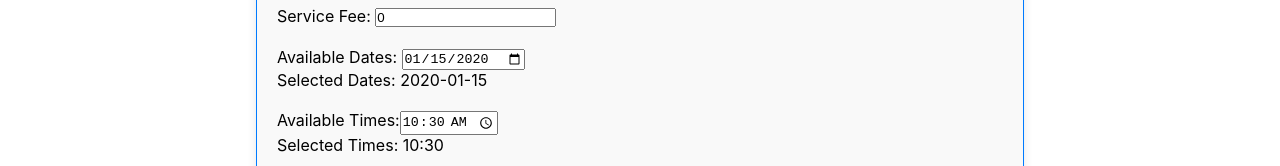
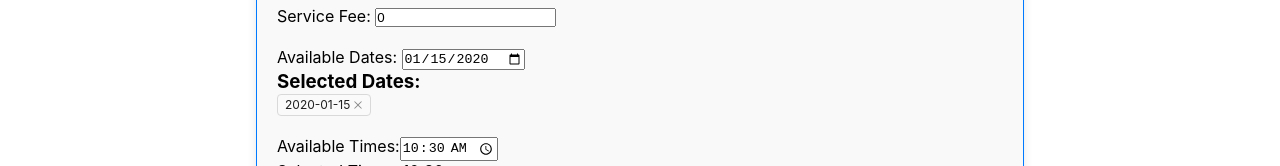
Before and after one commit to yasminesadat/Tripal, a React (Create React App) app in the folder frontend/: page /create-itinerary in a window 1280 px wide. Both pictures are taken after typing "Sample", "Sample", "2020-01-15", "10:30", "Sample", "Sample" into the empty fields and a click on the button "Add Tag". Shown: the part 476-642 px from the top of the page. Built offline with nearby package versions, Linux system fonts and the light colour scheme; no server answers.

Commit message:
making selected date removable

```diff
--- a/frontend/src/components/tourguide/ItineraryForm.js
+++ b/frontend/src/components/tourguide/ItineraryForm.js
@@ -46,13 +46,14 @@ const ItinerariesForm = () => {
     const handleDateChange = (e) => {
         const newDate = e.target.value;
         const datePattern = /^20\d{2}-\d{2}-\d{2}$/;
-        if (datePattern.test(newDate)) {
+        if (datePattern.test(newDate) && !itinerary.availableDates.includes(newDate)) {
             handleArrayChange('availableDates', newDate);
         }
     };
 
     const handleTimeChange = (e) => {
-        handleArrayChange('availableTime', e.target.value);
+        if (!itinerary.availableTime.includes(e.target.value))
+            handleArrayChange('availableTime', e.target.value);
     };
 
     const handleTagChange = (tag, checked) => {
@@ -84,6 +85,12 @@ const ItinerariesForm = () => {
         }));
     };
 
+    const removeDate = (date) => {
+        setItinerary(prev => ({
+            ...prev,
+            availableDates: prev.availableDates.filter(d => d !== date) // Remove the date
+        }));
+    };
     const handleSubmit = async (e) => {
         e.preventDefault();
         try {
@@ -175,7 +182,16 @@ const ItinerariesForm = () => {
                     />
                 </label>
                 <div>
-                    Selected Dates: {itinerary.availableDates.join(', ')}
+                    <h3>Selected Dates:</h3>
+                    {itinerary.availableDates.length > 0 ? (
+                        itinerary.availableDates.map(date => (
+                            <Tag key={date} closable onClose={() => removeDate(date)}>
+                                {date}
+                            </Tag>
+                        ))
+                    ) : (
+                        <p>No dates selected.</p>
+                    )}
                 </div>
                 <br />
                 <label>
```
